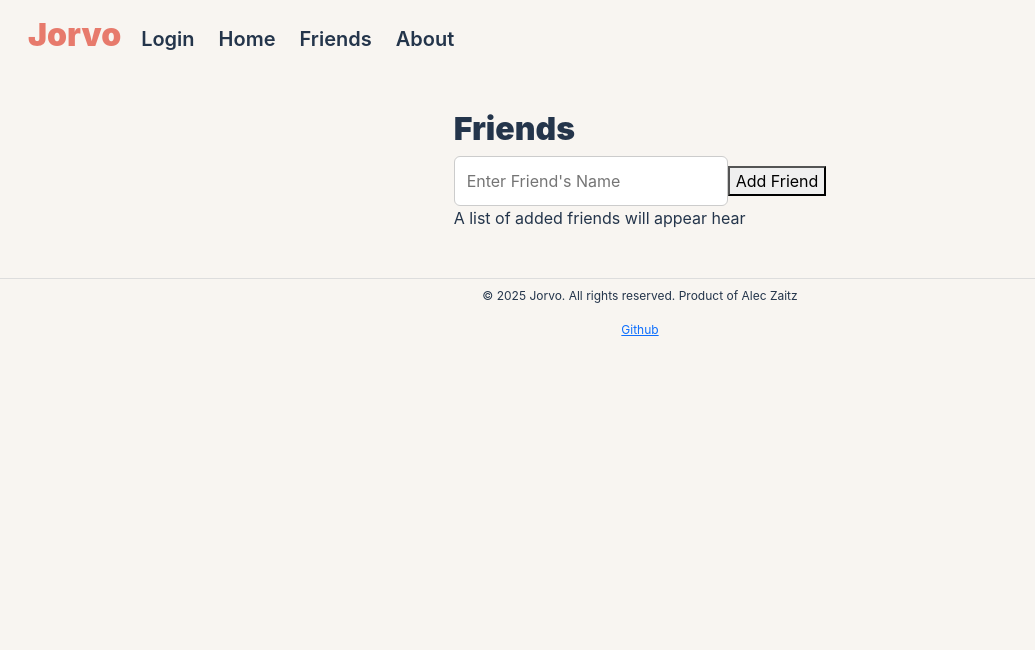
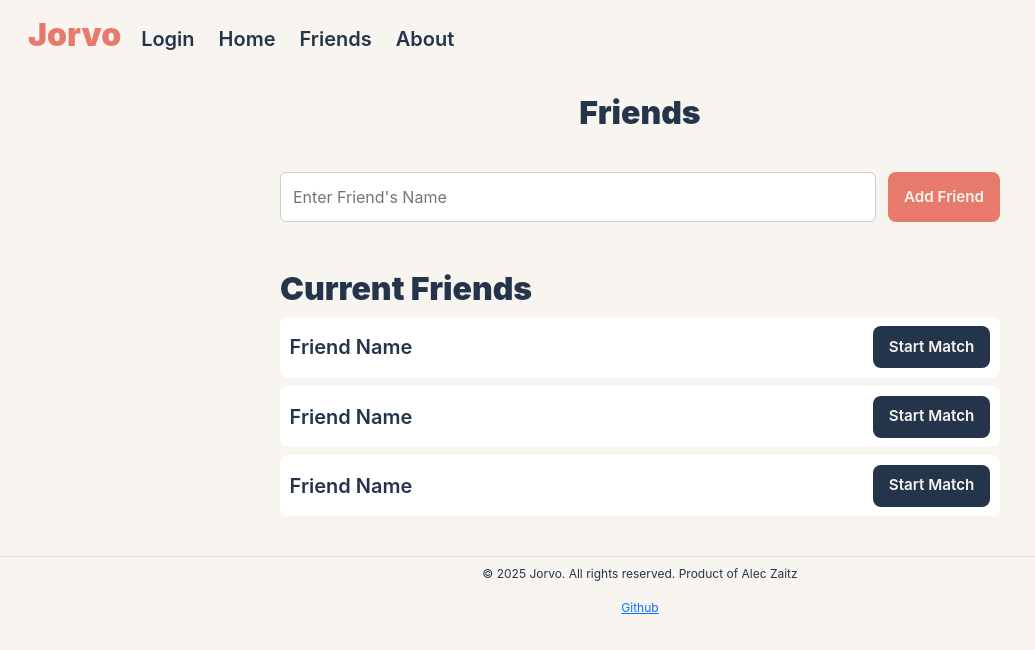
Before and after one commit to aleczaitz/startup, a React (Vite) app: page /friends in a window 1280 px wide. Shown: the top 650 px of the page, without its empty margins (0-1035 px from the left). Built offline with nearby package versions, Linux system fonts and the light colour scheme.

Commit message:
fixed styling for friends page

```diff
--- a/src/app.css
+++ b/src/app.css
@@ -97,3 +97,24 @@ ul {
   margin: 0;
   list-style: none;
 }
+
+/* Buttons */
+
+.primaryButton,
+.accentButton {
+  padding: 0.6rem 1rem;
+  font-size: 0.95rem;
+  font-weight: 600;
+  border: 0;
+  border-radius: 8px;
+  cursor: pointer;
+  transition: transform .05s ease, opacity .2s ease, background-color .2s ease;
+}
+.primaryButton { background: var(--primary-color); color: var(--bg-color); }
+.accentButton { background: var(--accent-color); color: var(--bg-color); }
+
+.primaryButton:hover,
+.accentButton:hover { opacity: 0.9; }
+
+.primaryButton:active,
+.accentButton:active { transform: scale(0.98); }
--- a/src/friends/friends.css
+++ b/src/friends/friends.css
@@ -1,29 +1,40 @@
 /* Styles for friends.html */
 @import url('../app.css');
 
-nav menu { display:flex; gap:1rem; justify-content:center; padding:0; list-style:none; }
-nav a { color: var(--primary-color); text-decoration:none; font-weight:600; }
+.addFriendSection {
+  display: flex;
+  flex-direction: row;
+  gap: 0.75rem;
+  padding: 1rem 0;
+  width: 100%;
+  max-width: 720px;
+}
 
-#friendNameInput { max-width: 360px; margin-right:0.5rem; }
+.friendInput {
+  flex: 1;
+}
 
-.friendList { margin-top: 1rem; }
+.friendListSection {
+  padding: 0;
+  list-style: none;
+  max-width: 720px;
+  width: 100%;
+}
 
 .friendItem {
   background: white;
   padding: 0.6rem;
   border-radius: 8px;
   margin-bottom: 0.5rem;
+  flex: 1;
+  display: flex;
+  justify-content: space-between;
+  align-items: center;
+  font-size: 1.25rem;
+  font-weight: 600;
 }
 
-/* Responsive tweaks */
 @media (max-width: 640px) {
-  nav menu { flex-direction: column; gap: 0.5rem; }
-  #friendNameInput { width: 100%; max-width: none; margin-right: 0; }
-  .friendItem { display:block; }
+  .addFriendSection { flex-direction: column; gap: 0.5rem; }
+  .friendItem { flex-direction: column; align-items: stretch; gap: 0.5rem; }
 }
-
-@media (max-width: 420px) {
-  header h1 { font-size: 1.25rem; }
-  .friendItem { padding: 0.5rem; }
-  button { width: 100%; }
-}
--- a/src/friends/friends.jsx
+++ b/src/friends/friends.jsx
@@ -1,13 +1,21 @@
 import React from 'react';
+import './friends.css';
 
 export function Friends() {
   return (
         <main>
-            <section>
-                <h2>Friends</h2>
-                <input type="text" className="friendNameInput" placeholder="Enter Friend's Name"/>
-                <button className="addFriendButton">Add Friend</button>
-                <p>A list of added friends will appear hear</p>
+            <h2>Friends</h2>
+            <section className="addFriendSection">
+                <input type="text" placeholder="Enter Friend's Name" className="friendInput"/>
+                <button className="accentButton">Add Friend</button>
+            </section>
+            <section className="friendListSection">
+              <h2>Current Friends</h2>
+              <ul>
+                  <li className="friendItem">Friend Name <button className="primaryButton">Start Match</button></li>
+                  <li className="friendItem">Friend Name <button className="primaryButton">Start Match</button></li>
+                  <li className="friendItem">Friend Name <button className="primaryButton">Start Match</button></li>
+              </ul>
             </section>
         </main>
   );
--- a/src/home/home.css
+++ b/src/home/home.css
@@ -24,29 +24,6 @@
   border-color: var(--accent-color);
   box-shadow: 0 0 0 3px rgba(231,122,108,.25);
 }
-
-.startButton,
-.newMatchButton,
-.matchItem button {
-  padding: 0.6rem 1rem;
-  font-size: 0.95rem;
-  font-weight: 600;
-  border: 0;
-  border-radius: 8px;
-  cursor: pointer;
-  transition: transform .05s ease, opacity .2s ease, background-color .2s ease;
-}
-.startButton { background: var(--primary-color); color: var(--bg-color); }
-.newMatchButton { background: var(--accent-color); color: var(--bg-color); }
-.matchItem button { background: var(--primary-color); color: var(--bg-color); }
-
-.startButton:hover,
-.newMatchButton:hover,
-.matchItem button:hover { opacity: 0.9; }
-
-.startButton:active,
-.newMatchButton:active,
-.matchItem button:active { transform: scale(0.98); }
 
 /* Past matches */
 .pastMatchesSection {
--- a/src/home/home.jsx
+++ b/src/home/home.jsx
@@ -8,16 +8,16 @@ export function Home() {
             <h2>Join or start a match</h2>
             <div className="matchCodeInput">
               <input type="text" placeholder="Enter match Code"/>
-              <button className="startButton">Join Match</button>
+              <button className="primaryButton">Join Match</button>
             </div>
-            <button className="newMatchButton">Start a new match</button>
+            <button className="accentButton">Start a new match</button>
         </section>
         <section className="pastMatchesSection">
             <h2>Past Matches</h2>
             <ul>
-                <li className="matchItem">match, winner, and speed <button>Rematch</button></li>
-                <li className="matchItem">match, winner, and speed <button>Rematch</button></li>
-                <li className="matchItem">match, winner, and speed <button>Rematch</button></li>
+                <li className="matchItem">match, winner, and speed <button className="primaryButton">Rematch</button></li>
+                <li className="matchItem">match, winner, and speed <button className="primaryButton">Rematch</button></li>
+                <li className="matchItem">match, winner, and speed <button className="primaryButton">Rematch</button></li>
             </ul>
         </section>
     </main>
```
